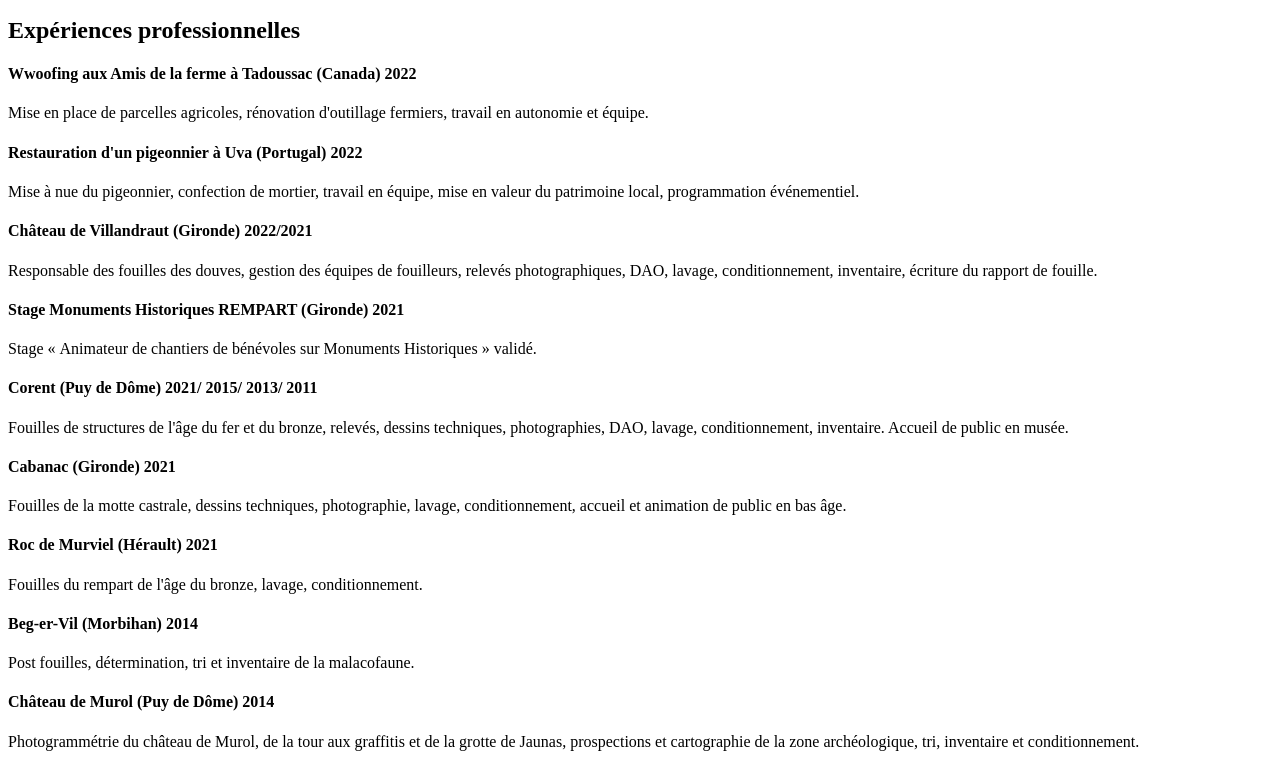
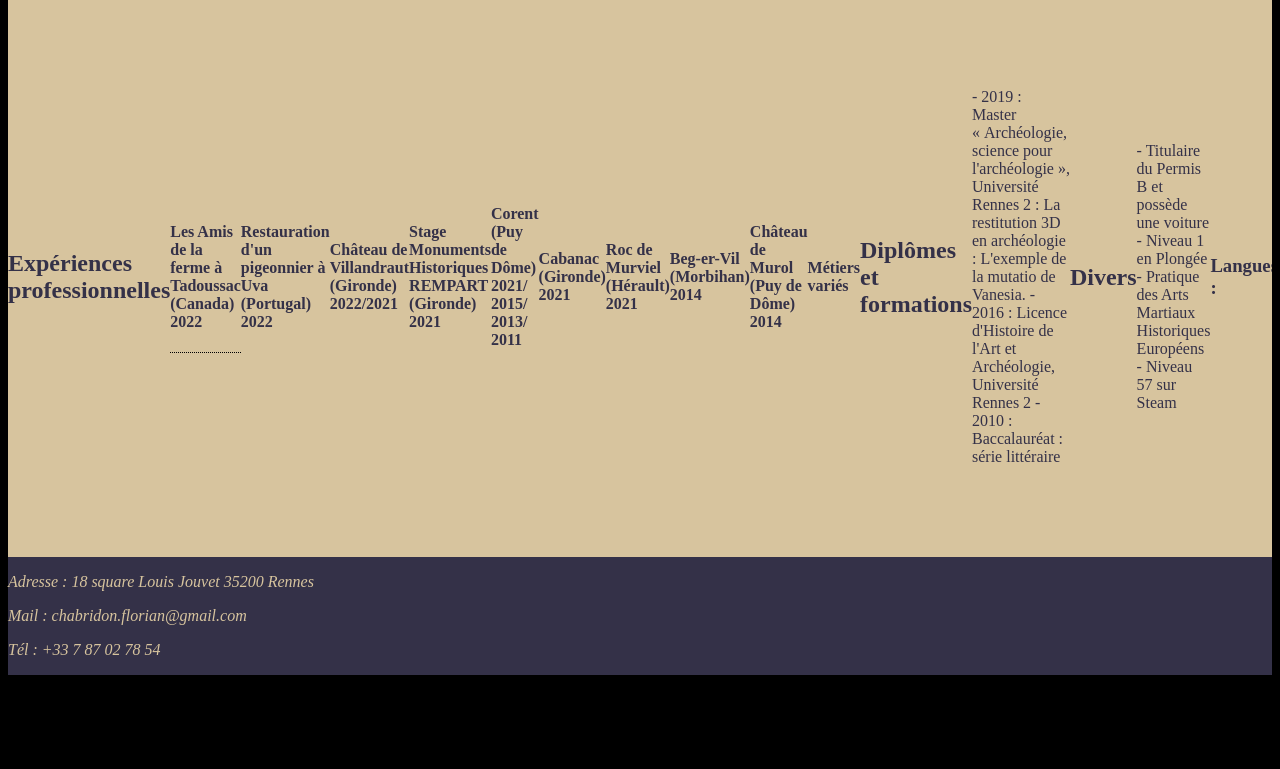
Before and after one commit to FlorianChabridon-Dailloux/CV-Florian, a plain HTML site: page index.html in a window 1280 px wide. Shown: the part 139-908 px from the top of the page. After the commit the page ends 822 px from the top, so only its background shows below. Drawn offline with Linux system fonts and the light colour scheme.

Commit message:
et si on faisait une frise chronologique ?

```diff
--- a/css/style.css
+++ b/css/style.css
@@ -1,15 +1,17 @@
 body {
+    background-color: black;
+}
 
-}
 header {
     display: flex;
     align-items: center;
     justify-content: space-between;
-    background-color: tan;
+    background-color: #343148FF;
+    color: #D7C49EFF;
     border-radius: 10px;
     border-bottom-right-radius: 60px;
     border-top-right-radius: 60px;
-
+    height: 8em;
 
 }
 
@@ -17,10 +19,7 @@ h1 {
     text-decoration: underline;
 }
 
-#contact {
-    font-style: italic;
-    flex-direction: column;
-}
+
 
 #photo {
     background-image: url(../Serious.jpg);
@@ -31,15 +30,94 @@ h1 {
     border-radius: 50%;
 }
 
+/* Pour rajouter du fun la photo "s'anime" */
 #photo:hover {
     background-image: url(../funfunfun.jpg);
 }
 
+/* On essaye de faire une grande frise chronologique, qui ferais lien entre le passé histoire/archéo et le code */
+
+main {
+    display: flex;
+    overflow-x: scroll;
+    height: 35em;
+    background-size:contain ;
+    background-color: #D7C49EFF;
+    color: #343148FF;
+
+
+}
+
+.experiences {
+    display: flex;
+    align-items: center;
+}
+    .test {
+    position: relative;
+    border-bottom: 1px dotted black;
+  }
+
+  .test:before {
+    content: attr(data-hover);
+    visibility: hidden;
+    opacity: 0;
+    width: max-content;
+    background-color: #343148FF;
+    color: #fff;
+    text-align: center;
+    border-radius: 5px;
+    padding: 5px, 5px;
+    transition: opacity 1s ease-in-out;
+
+    position: absolute;
+    z-index: 1;
+    left: 0;
+    top: 110%;
+  }
+
+  .test:hover:before {
+    opacity: 1;
+    visibility: visible;
+  }
+
+.formations {
+
+    display: flex;
+    align-items: center;
+}
+
+.divers {
+
+    display: flex;
+    align-items: center;
+}
+
+footer {
+    display: flex;
+    height: auto;
+    background-color: #343148FF;
+    color: #D7C49EFF;
+
+}
+
+#contact {
+    font-style: italic;
+    flex-direction: row;
+}
+
+/* Ici du responsive pour adapter aux portables tant que le site est pas fini */
 @media (max-width: 650px) {
-     body {background-image: url(../Cartman.jpg);
-    background-size: 100%;
-    background-repeat: no-repeat;
+    body {
+        background-image: url(../Cartman.jpg);
+        background-size: 100%;
+        background-repeat: no-repeat;
+    }
+
+    header {
+        display: none;
+    }
+
+    main {
+        display: none;
+    }
 }
-header { display: none;}
-main { display: none;}
-}
--- a/index.html
+++ b/index.html
@@ -6,80 +6,98 @@
     <meta name="viewport" content="width=device-width, initial-scale=1.0">
     <title>CV Florian</title>
     <link rel="stylesheet" href="css/style.css">
+
 </head>
 
 <body>
     <header>
-        <div id="contact"><p>Adresse : 18 square Louis Jouvet 35200 Rennes</p>
-        <p>Mail : chabridon.florian@gmail.com</p>
-        <p>Tél : +33 7 87 02 78 54</p>
-    </div>
+
 
         <h1> CV <strong>Florian Chabridon-Dailloux</strong></h1>
-       <div id="photo"></div>
+        <div id="photo"></div>
     </header>
     <main>
         <div class="experiences">
+
             <h2>Expériences professionnelles</h2>
+
+            <span class="test" data-hover="Mise en place de parcelles agricoles, rénovation d'outillage fermiers, travail en autonomie et équipe.">
+                <h4> Les Amis de la ferme à Tadoussac (Canada) 2022 </h4>
+            </span>
+
+
             <p>
-                <h4>Wwoofing aux Amis de la ferme à Tadoussac (Canada) 2022</h4>
-                Mise en place de parcelles agricoles, rénovation d'outillage fermiers, travail en autonomie et équipe.
+                <span class="test" data-hover="Mise à nue du pigeonnier, confection de mortier, travail en équipe, mise en valeur du patrimoine local,
+                programmation événementiel.">
+                    <h4>Restauration d'un pigeonnier à Uva (Portugal) 2022</h4>
+                </span>
+
+
+            </p>
+            <p>
+                <span class="test" data-hover="Responsable des fouilles des douves, gestion des équipes de fouilleurs, relevés
+                photographiques, DAO, lavage, conditionnement, inventaire, écriture du rapport de
+                fouille.">
+                    <h4>Château de Villandraut (Gironde) 2022/2021</h4>
+                </span>
 
             </p>
 
             <p>
-                <h4>Restauration d'un pigeonnier à Uva (Portugal) 2022</h4>
-                Mise à nue du pigeonnier, confection de mortier, travail en équipe, mise en valeur du patrimoine local,
-                programmation événementiel.
+                <span class="test"
+                    data-hover="Stage « Animateur de chantiers de bénévoles sur Monuments Historiques » validé.">
+                    <h4>Stage Monuments Historiques REMPART (Gironde) 2021</h4>
+                </span>
 
-            </p>
-            <p>
-                <h4>Château de Villandraut (Gironde) 2022/2021</h4>
-                Responsable des fouilles des douves, gestion des équipes de fouilleurs, relevés
-                photographiques, DAO, lavage, conditionnement, inventaire, écriture du rapport de
-                fouille.
             </p>
 
             <p>
-                <h4>Stage Monuments Historiques REMPART (Gironde) 2021</h4>
-                Stage « Animateur de chantiers de bénévoles sur Monuments Historiques » validé.
+                <span class="test" data-hover="Fouilles de structures de l'âge du fer et du bronze, relevés, dessins techniques,
+                photographies, DAO, lavage, conditionnement, inventaire. Accueil de public en
+                musée.">
+                    <h4>Corent (Puy de Dôme) 2021/ 2015/ 2013/ 2011</h4>
+                </span>
+
             </p>
 
             <p>
-                <h4>Corent (Puy de Dôme) 2021/ 2015/ 2013/ 2011</h4>
-                Fouilles de structures de l'âge du fer et du bronze, relevés, dessins techniques,
-                photographies, DAO, lavage, conditionnement, inventaire. Accueil de public en
-                musée.
+                <span class="test" data-hover="Fouilles de la motte castrale, dessins techniques, photographie, lavage,
+                conditionnement, accueil et animation de public en bas âge.">
+                    <h4> Cabanac (Gironde) 2021</h4>
+                </span>
+
             </p>
 
             <p>
-                <h4> Cabanac (Gironde) 2021</h4>
-                Fouilles de la motte castrale, dessins techniques, photographie, lavage,
-                conditionnement, accueil et animation de public en bas âge.
+                <span class="test" data-hover="Fouilles du rempart de l'âge du bronze, lavage,
+                conditionnement.">
+                    <h4>Roc de Murviel (Hérault) 2021</h4>
+                </span>
+
             </p>
 
             <p>
-                <h4>Roc de Murviel (Hérault) 2021</h4>
-                Fouilles du rempart de l'âge du bronze, lavage,
-                conditionnement.
+                <span class="test" data-hover="Post fouilles, détermination, tri et inventaire de la malacofaune.">
+                    <h4>Beg-er-Vil (Morbihan) 2014</h4>
+                </span>
+
             </p>
 
             <p>
-                <h4>Beg-er-Vil (Morbihan) 2014</h4>
-                Post fouilles, détermination, tri et inventaire de la malacofaune.
+                <span class="test" data-hover="Photogrammétrie du château de Murol, de la tour aux graffitis et
+                de la grotte de Jaunas, prospections et cartographie de la zone
+                archéologique, tri, inventaire et conditionnement.">
+                    <h4>Château de Murol (Puy de Dôme) 2014</h4>
+                </span>
+
             </p>
 
             <p>
-                <h4>Château de Murol (Puy de Dôme) 2014</h4>
-                Photogrammétrie du château de Murol, de la tour aux graffitis et
-                de la grotte de Jaunas, prospections et cartographie de la zone
-                archéologique, tri, inventaire et conditionnement.
-            </p>
+                <span class="test" data-hover="Accueil de public divers, travail en équipe, adaptabilité au
+                poste, autonomie dans le travail.">
+                    <h4>Métiers variés</h4>
+                </span>
 
-            <p>
-                <h4>Métiers variés</h4>
-                Accueil de public divers, travail en équipe, adaptabilité au
-                poste, autonomie dans le travail.
             </p>
         </div>
         <div class="formations">
@@ -117,7 +135,12 @@
         </div>
     </main>
     <footer>
-        <p></p>
+        <div id="contact">
+            <p>Adresse : 18 square Louis Jouvet 35200 Rennes</p>
+            <p>Mail : chabridon.florian@gmail.com</p>
+            <p>Tél : +33 7 87 02 78 54</p>
+        </div>
+
     </footer>
 </body>
 
```
